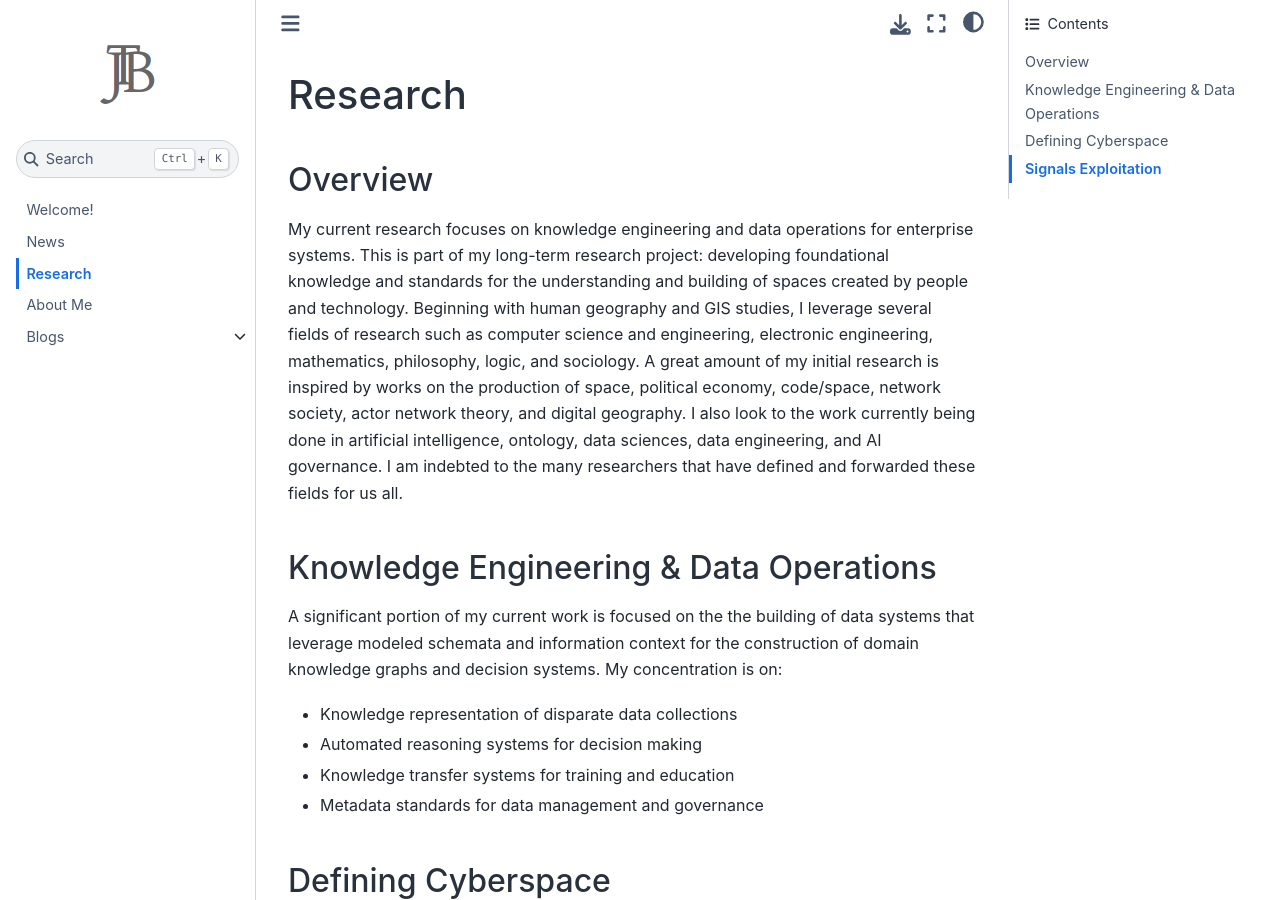
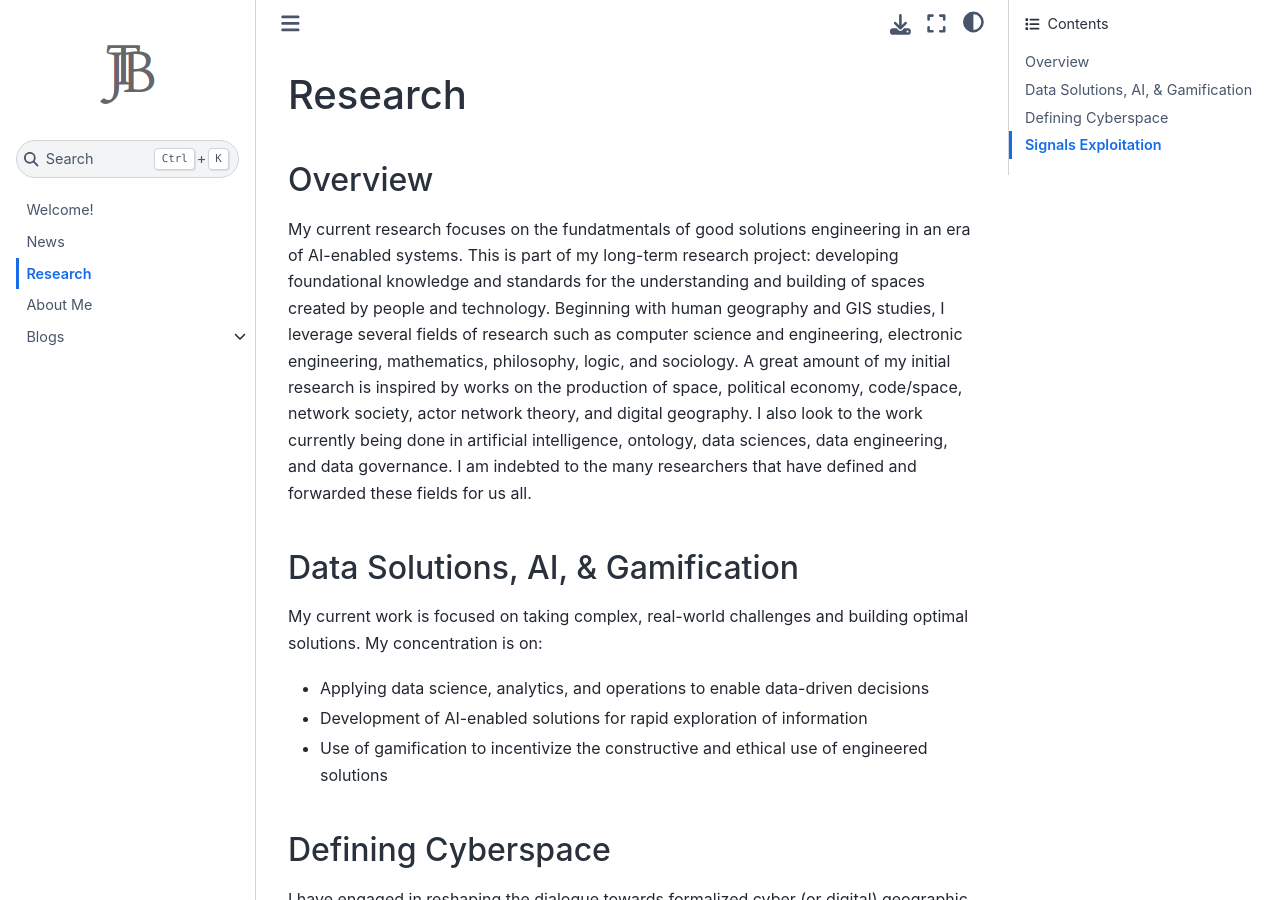
Before and after one commit to joeblankenship1/thejoeblankenship, a Jupyter Book: the page built from website/research.md, in a window 1280 px wide and 900 px high. Built offline with Jupyter Book 1.0.4 settings and Sphinx 7.4.7 and the Sphinx Book theme 1.1.4, drawn with Linux system fonts in a browser that asks for light colours.

Commit message:
updated research

```diff
--- a/website/research.md
+++ b/website/research.md
@@ -2,16 +2,15 @@
 
 ## Overview
 
-My current research focuses on knowledge engineering and data operations for enterprise systems. This is part of my long-term research project: developing foundational knowledge and standards for the understanding and building of spaces created by people and technology. Beginning with human geography and GIS studies, I leverage several fields of research such as computer science and engineering, electronic engineering, mathematics, philosophy, logic, and sociology. A great amount of my initial research is inspired by works on the production of space, political economy, code/space, network society, actor network theory, and digital geography. I also look to the work currently being done in artificial intelligence, ontology, data sciences, data engineering, and AI governance. I am indebted to the many researchers that have defined and forwarded these fields for us all.
+My current research focuses on the fundatmentals of good solutions engineering in an era of AI-enabled systems. This is part of my long-term research project: developing foundational knowledge and standards for the understanding and building of spaces created by people and technology. Beginning with human geography and GIS studies, I leverage several fields of research such as computer science and engineering, electronic engineering, mathematics, philosophy, logic, and sociology. A great amount of my initial research is inspired by works on the production of space, political economy, code/space, network society, actor network theory, and digital geography. I also look to the work currently being done in artificial intelligence, ontology, data sciences, data engineering, and data governance. I am indebted to the many researchers that have defined and forwarded these fields for us all.
 
-## Knowledge Engineering & Data Operations
+## Data Solutions, AI, & Gamification
 
-A significant portion of my current work is focused on the the building of data systems that leverage modeled schemata and information context for the construction of domain knowledge graphs and decision systems. My concentration is on:
+My current work is focused on taking complex, real-world challenges and building optimal solutions. My concentration is on:
 
-* Knowledge representation of disparate data collections
-* Automated reasoning systems for decision making
-* Knowledge transfer systems for training and education
-* Metadata standards for data management and governance
+* Applying data science, analytics, and operations to enable data-driven decisions
+* Development of AI-enabled solutions for rapid exploration of information
+* Use of gamification to incentivize the constructive and ethical use of engineered solutions
 
 ## Defining Cyberspace
 
```
